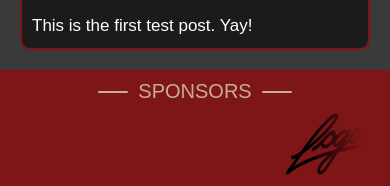
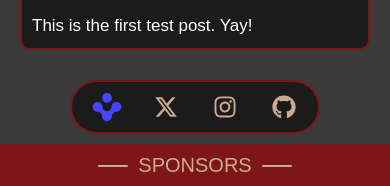
Before and after one commit to lucascapistrant/mgxcwebsite, a Vue app: page / in a window 390 px wide. Shown: the part 846-1032 px from the top of the page. Built offline with nearby package versions, Linux system fonts and the light colour scheme; grey boxes are pictures that could not be loaded; a web font is replaced by a local one.

Commit message:
footer - social-section added to mobile

```diff
--- a/src/assets/main.css
+++ b/src/assets/main.css
@@ -3,6 +3,7 @@
   --color-primary: #7E1618;
   --color-secondary: #C8AD92;
   --color-background: #3A3A3A;
+  --color-object: #1B1B1B;
   --color-text: #fff;
   --font-body: Belanosima, sans-serif;
   --font-heading: Bowlby One SC, sans-serif;
--- a/src/components/Footer.vue
+++ b/src/components/Footer.vue
@@ -72,8 +72,16 @@ onUnmounted(() => {
 </script>
 
 <template>
+<div class="socials-container">
+    <div class="socials-section mobile-only">
+        <a href="https://forms.zohopublic.com/safeteam1/form/MapleGroveCrossCountrySafeTeamRegistration/formperma/_lLgp0nr7KA2K8Om4Fj4LIGsa1UsUGO1VyztfR7A-GQ" target="_blank"><img src="../assets/hello-team-logo.webp" alt="Safe Team Website Link" class="icon"></a>
+        <a href="https://x.com/mgcrimsonxc" target="_blank"><IconX class="icon"/></a>
+        <a href="https://www.instagram.com/mg.crosscountry/" target="_blank"><IconInstagram class="icon"/></a>
+        <a href="https://github.com/lucascapistrant/mgxcwebsite" target="_blank"><IconGithub class="icon"/></a>
+    </div>
+</div>
 <footer>
-    <div class="socials-section">
+    <div class="socials-section desktop-only">
         <a href="https://forms.zohopublic.com/safeteam1/form/MapleGroveCrossCountrySafeTeamRegistration/formperma/_lLgp0nr7KA2K8Om4Fj4LIGsa1UsUGO1VyztfR7A-GQ" target="_blank"><img src="../assets/hello-team-logo.webp" alt="Safe Team Website Link" class="icon"></a>
         <a href="https://x.com/mgcrimsonxc" target="_blank"><IconX class="icon"/></a>
         <a href="https://www.instagram.com/mg.crosscountry/" target="_blank"><IconInstagram class="icon"/></a>
@@ -122,6 +130,36 @@ footer {
 
 .socials-section, .weblinks-section {
     display: none;
+}
+
+.socials-container {
+    width: 100%;
+    display: flex;
+    justify-content: center;
+    padding: 10px;
+}
+
+
+.mobile-only {
+    width: 70%;
+    max-width: 250px;
+    background: var(--color-object);
+    padding: 10px;
+    border-radius: 30px;
+    border: 2px solid var(--color-primary);
+    display: flex;
+    flex-direction: row;
+    gap: 1rem;
+    a {
+        display: flex;
+        justify-content: center;
+        flex: 1;
+    }
+
+    .icon {
+        width: 30px;
+        fill: var(--color-secondary);
+    }
 }
 
 .sponsors-section {
@@ -255,6 +293,10 @@ footer {
         max-width: 400px;
     }
 
+    .socials-container {
+        display: none;
+    }
+
     .socials-section {
         display: flex;
         flex-direction: row;
--- a/src/components/PostFeed.vue
+++ b/src/components/PostFeed.vue
@@ -187,7 +187,7 @@ onMounted(() => {
     border: 2px solid var(--color-primary);
     border-radius: 10px;
     width: 100%;
-    background-color: #1B1B1B;
+    background-color: var(--color-object);
     padding: 10px;
     display: flex;
     flex-direction: column;
```
